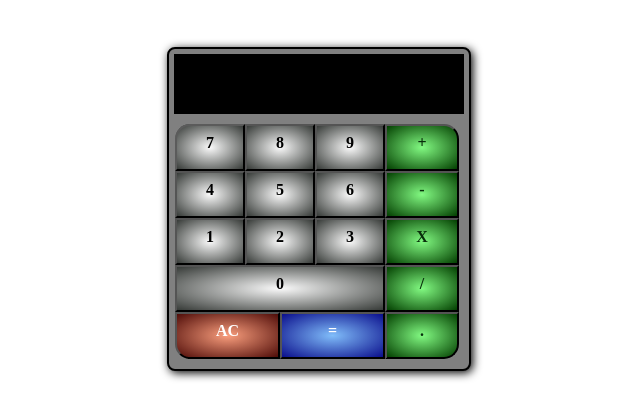
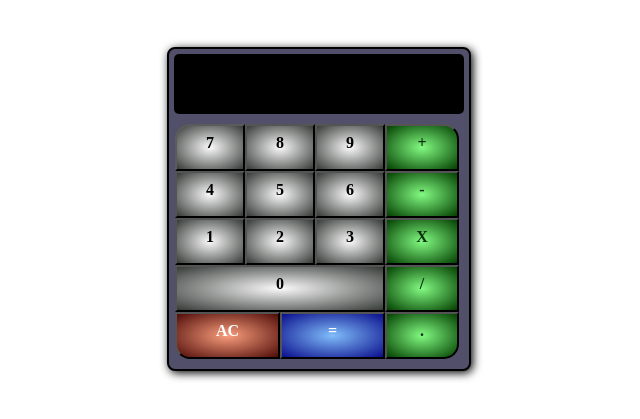
Before and after one commit to JeremyDuncan/Calculator, a plain HTML site: page index.html in a window 1280 px wide. Shown: the part 61-480 px from the top of the page, without its empty margins (321-961 px from the left). Drawn offline with nearby package versions, Linux system fonts and the light colour scheme.

Commit message:
changed color

```diff
--- a/style.css
+++ b/style.css
@@ -5,7 +5,7 @@ h1 {
   display: flex;
   flex-direction: column;
   width: 300px;
-  background-color: grey;
+  background-color: rgb(81, 79, 105);
   border: solid 2px black;
   border-radius: 8px;
   height: 320px;
@@ -26,6 +26,7 @@ h1 {
   color: white;
   text-align: right;
   font-size: 1.2rem;
+  border-radius: 5px;
 }
 
 #key-pad {
```
